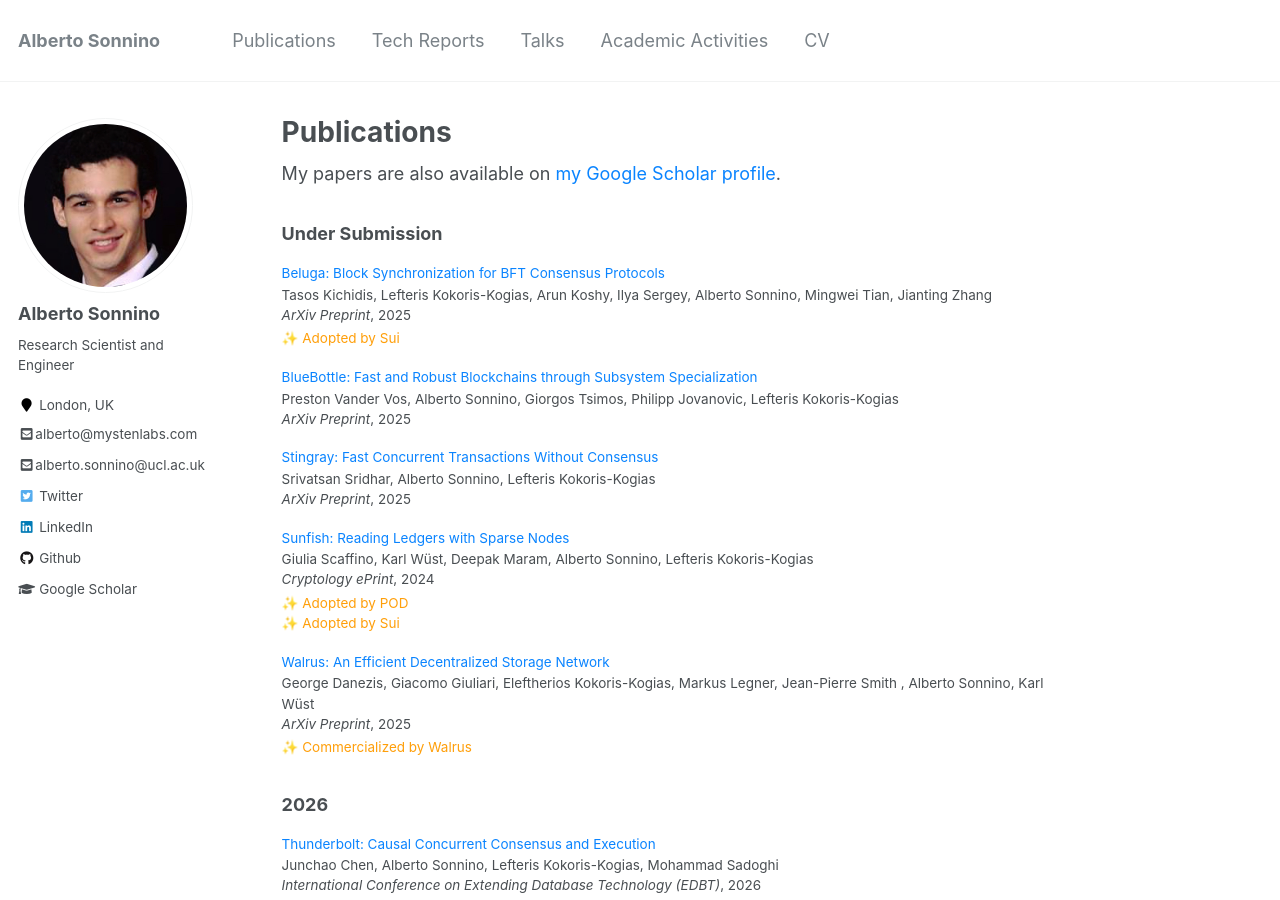
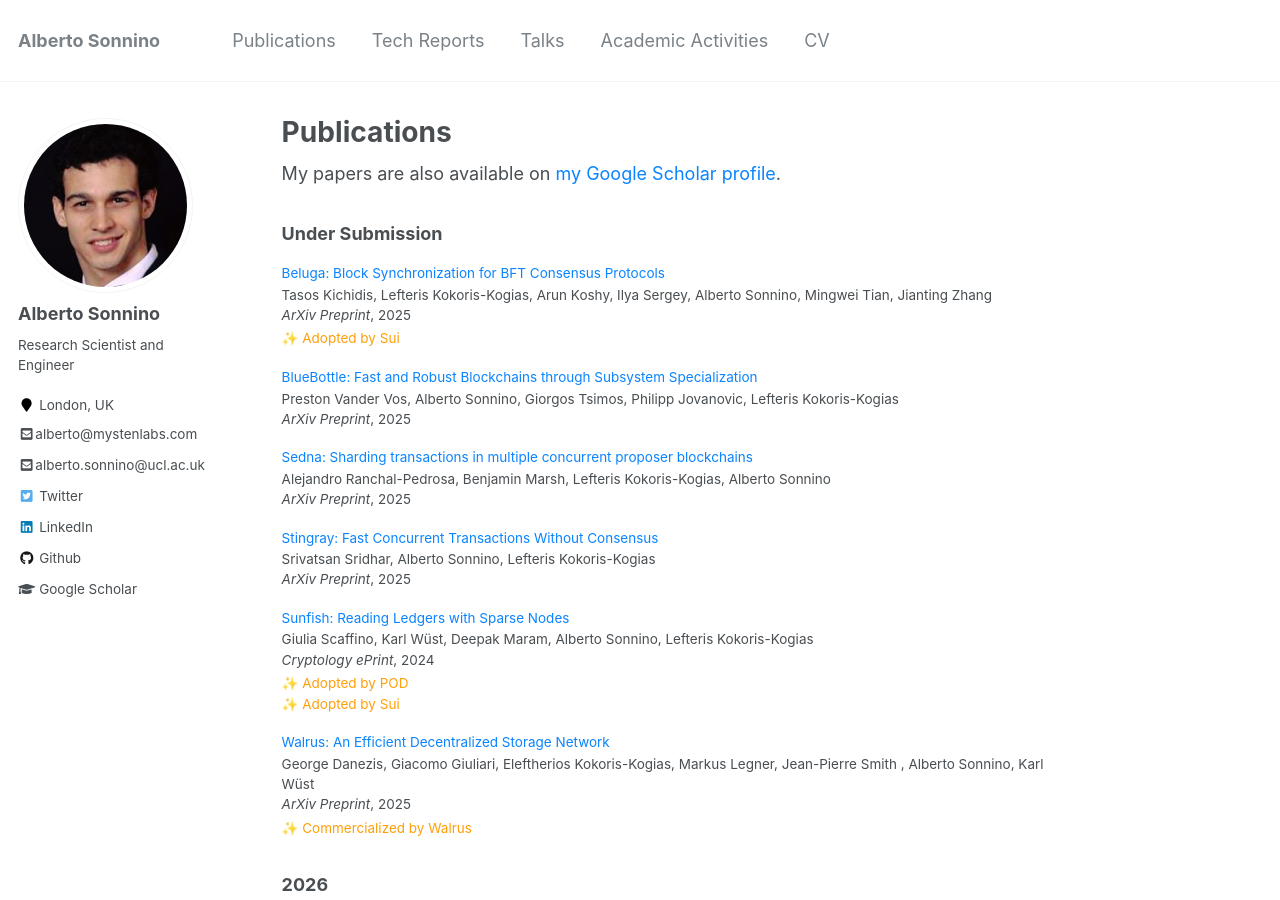
Before and after one commit to asonnino/asonnino.github.io, a Jekyll site: the page built from _pages/publications.md, in a window 1280 px wide and 900 px high. Built offline with Jekyll 4.4.1, drawn with Linux system fonts in a browser that asks for light colours.

Commit message:
feat: add sedna paper

```diff
--- a/_data/papers.json
+++ b/_data/papers.json
@@ -592,5 +592,13 @@
     "date": 2025,
     "filename": "bluebottle.pdf",
     "code": "https://github.com/asonnino/mysticeti/tree/odontoceti"
+  },
+  {
+    "category": "submission",
+    "title": "Sedna: Sharding transactions in multiple concurrent proposer blockchains",
+    "authors": "Alejandro Ranchal-Pedrosa, Benjamin Marsh, Lefteris Kokoris-Kogias, Alberto Sonnino",
+    "venue": "ArXiv Preprint",
+    "date": 2025,
+    "filename": "sedna.pdf",
   }
 ]
```
Also changed, not shown: 1 other file.
